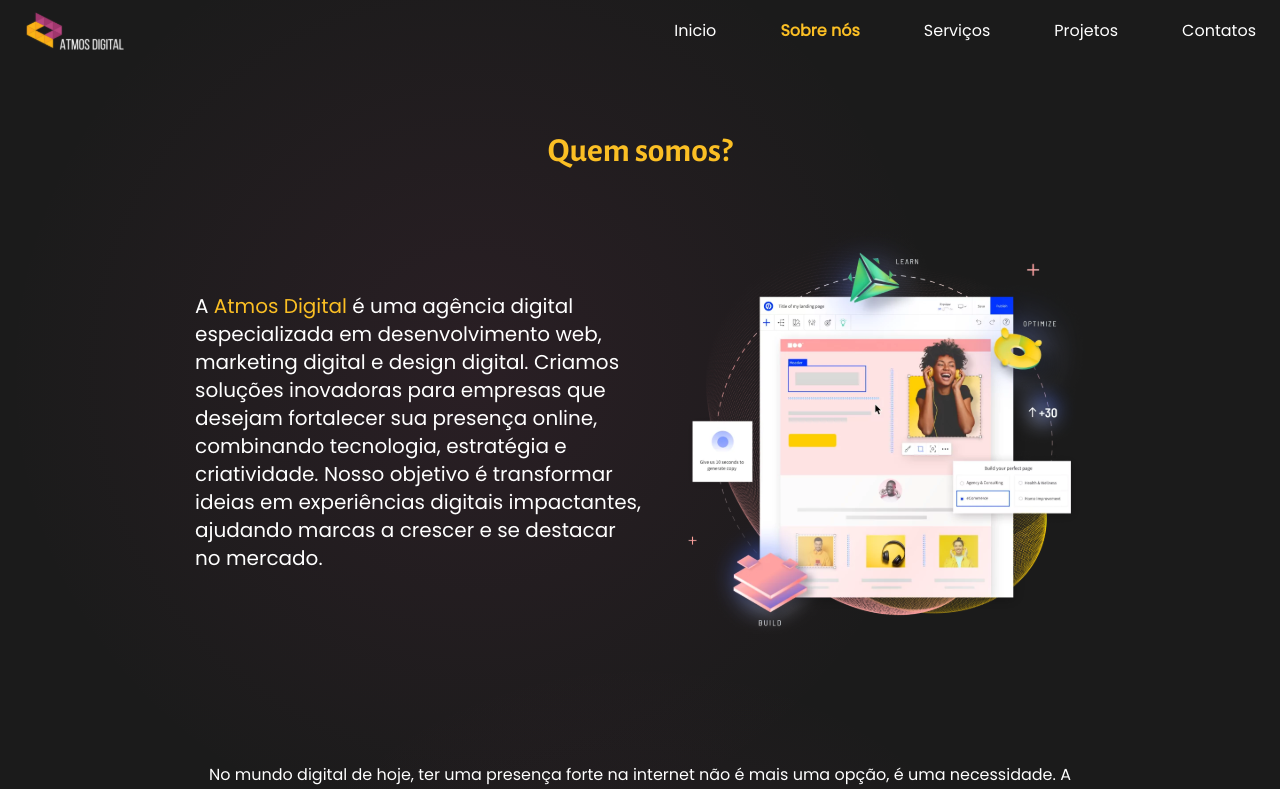
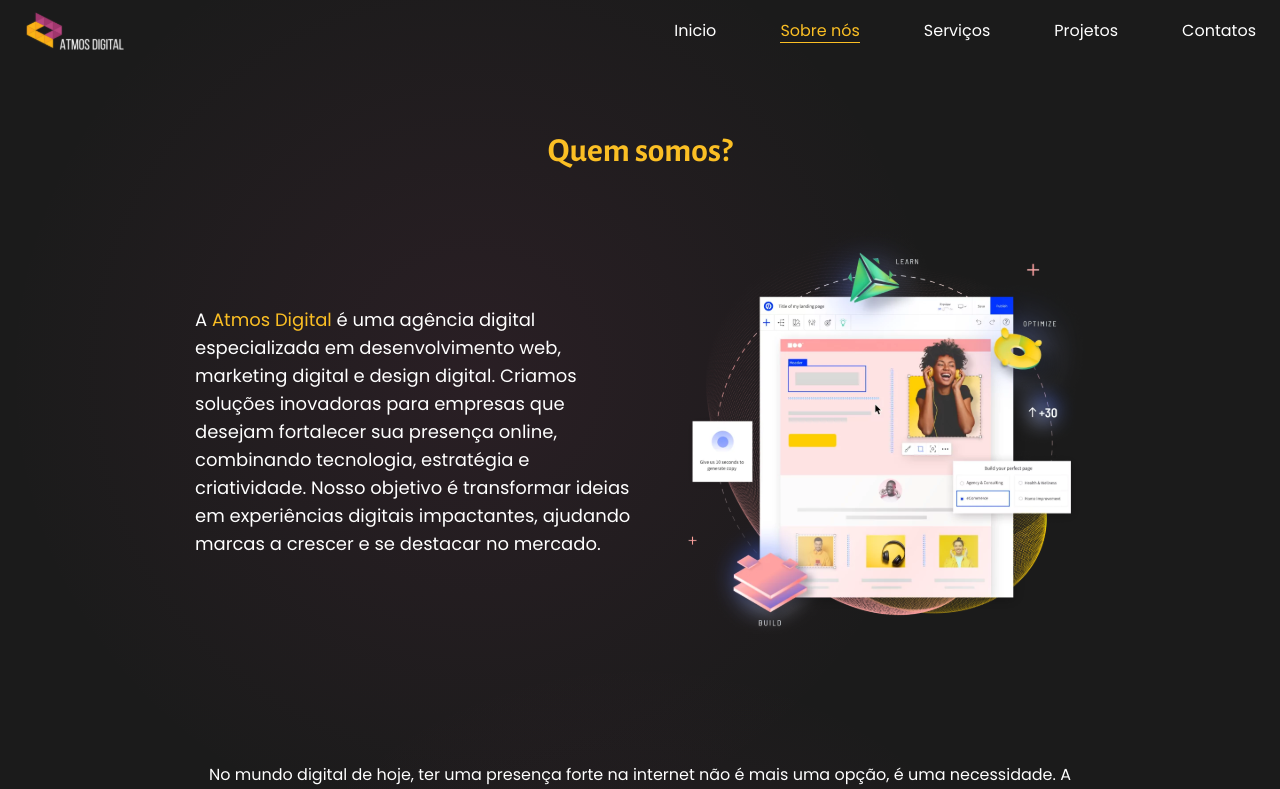
Before and after one commit to houstonbraga/Atmos-Digital-React, a React (Vite) app: page /sobre in a window 1280 px wide. Shown: the top 789 px of the page. Built offline with nearby package versions, Linux system fonts and the light colour scheme.

Commit message:
refactor: edit fonts in the layout pages

```diff
--- a/src/components/Header/LinkItem.tsx
+++ b/src/components/Header/LinkItem.tsx
@@ -14,9 +14,9 @@
   const isActive = currentPath === normalizedPath;
 
   const linkClasses = classNames(
-    "transition-colors text-white hover:text-amber-400",
+    "transition-colors text-white hover:text-amber-400 font-poppins",
     {
-      "!text-amber-400 selected-link font-bold": isActive,
+      "!text-amber-400 selected-link border-b border-amber-400": isActive,
     }
   );
 
--- a/src/pages/About/About.tsx
+++ b/src/pages/About/About.tsx
@@ -20,7 +20,7 @@
             Quem somos?
           </h1>
           <div className="flex items-center justify-center mb-32 gap-10">
-            <p className="font-Poppins text-xl max-w-[450px]">
+            <p className="font-poppins text-lg max-w-[450px]">
               A <span className="text-amber-400">Atmos Digital</span> é uma
               agência digital especializada em desenvolvimento web, marketing
               digital e design digital. Criamos soluções inovadoras para
@@ -32,7 +32,7 @@
 
             <img src="./site-about-hero.svg" alt="site-hero-about" />
           </div>
-          <p className="max-w-[900px] text-center">
+          <p className="font-poppins text-md max-w-[900px] text-center">
             No mundo digital de hoje, ter uma presença forte na internet não é
             mais uma opção, é uma necessidade. A{" "}
             <span className="text-amber-400">Atmos Digital</span> é uma agência
@@ -46,7 +46,7 @@
             Transformando ideia em{" "}
             <span className="text-secondary">Experiências Digitais</span>
           </h1>
-          <p className="text-center mb-10">
+          <p className=" font-poppins text-md text-center mb-10">
             No mundo digital de hoje, ter uma presença forte na internet não é
             mais uma opção, é uma necessidade. A{" "}
             <span className="text-amber-400">Atmos Digital</span> é uma agência
--- a/src/pages/About/components/AccordionAbout.tsx
+++ b/src/pages/About/components/AccordionAbout.tsx
@@ -10,7 +10,7 @@
     <Accordion type="single" collapsible className="w-full max-w-5xl">
       <AccordionItem value="item-1">
         <AccordionTrigger className="text-start">Desenvolvimento Web de Alto Nível</AccordionTrigger>
-        <AccordionContent>
+        <AccordionContent className="font-poppins text-md">
           Construímos sites, plataformas e sistemas personalizados com
           tecnologia de ponta. Nossa equipe de desenvolvedores cria experiências
           interativas, responsivas e otimizadas para garantir a melhor
@@ -22,7 +22,7 @@
         <AccordionTrigger className="text-start">
           Marketing Digital para Impulsionar Resultados
         </AccordionTrigger>
-        <AccordionContent>
+        <AccordionContent className="font-poppins text-md">
           Uma presença digital de sucesso vai além de um bom site. Criamos
           estratégias completas de marketing digital, incluindo gestão de
           tráfego pago, SEO, redes sociais e e-mail marketing. Nossa missão é
@@ -34,7 +34,7 @@
         <AccordionTrigger className="text-start">
           Design Digital que Cativa e Converte
         </AccordionTrigger>
-        <AccordionContent>
+        <AccordionContent className="font-poppins text-md">
           O design é a primeira impressão que seu público terá da sua marca.
           Desenvolvemos identidades visuais, interfaces intuitivas e materiais
           gráficos que fortalecem a presença digital do seu negócio. Do branding
--- a/src/pages/Services/Services.tsx
+++ b/src/pages/Services/Services.tsx
@@ -9,6 +9,7 @@
 import { HowItWorks } from "./components/HowItsWork";
 import { Carrousel } from "../Home/components/Carrousel";
 import { ServicesSection } from "./components/ServicesSection";
+import { Footer } from "@/components/Footer";
 
 export default function Services() {
   return (
@@ -54,6 +55,7 @@
       <GridContainer className="mt-40 flex flex-col gap-5 justify-center items-center">
         <ServicesSection />
       </GridContainer>
+      <Footer />
       <ShadowBg variant="shadowLeft" className="z-[-1] -bottom-8" />
     </div>
   );
--- a/src/pages/Services/components/Group-Services.tsx
+++ b/src/pages/Services/components/Group-Services.tsx
@@ -35,7 +35,7 @@
               alt={service.name}
             />
           </div>
-          <p className="font-graphik">
+          <p className="font-poppins text-md/6">
             {service.description}
           </p>
         </div>
--- a/src/pages/Services/components/HowItsWork.tsx
+++ b/src/pages/Services/components/HowItsWork.tsx
@@ -45,7 +45,7 @@
         {listSteps.map((step) => (
           <div key={step.id} className="flex flex-col gap-4 items-center justify-center max-w-[250px]">
             <img src={step.src} />
-            <h2 className="font-semibold font-graphik text-xl text-secondary">
+            <h2 className="font-semibold font-poppins text-lg text-secondary">
               {step.title}
             </h2>
             <p className="text-center text-sm tracking-wider">
--- a/src/pages/Services/components/ServicesSection.tsx
+++ b/src/pages/Services/components/ServicesSection.tsx
@@ -3,7 +3,7 @@
 export function ServicesSection() {
   return (
     <div className="flex flex-col justify-center items-center mb-40">
-      <h1 className="font-gurajada text-5xl text-amber-400 mb-40">Nossos sistemas web</h1>
+      <h1 className="font-gurajada text-5xl text-amber-400 mb-20">Nossos sistemas web</h1>
       <GroupService />
     </div>
   )
```
